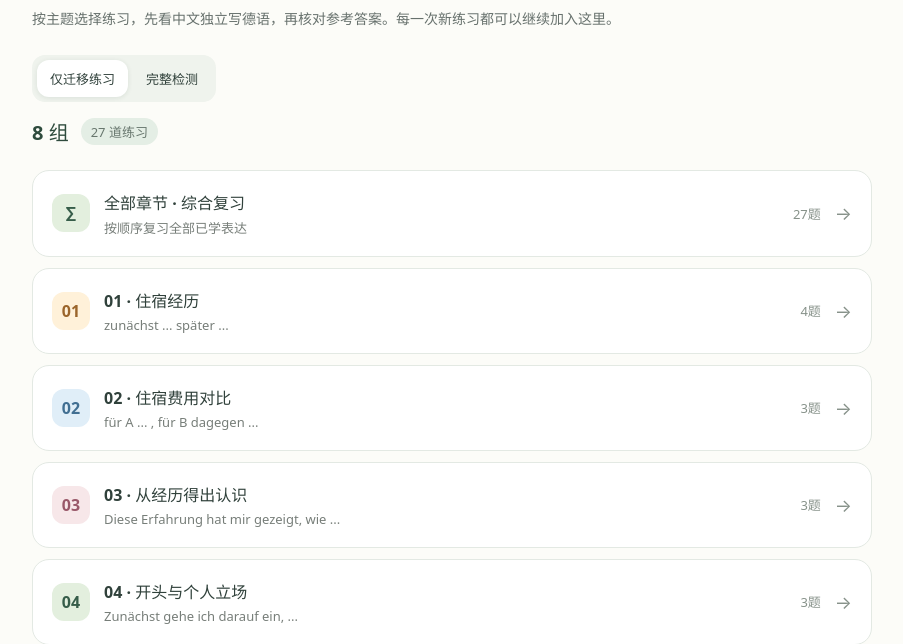
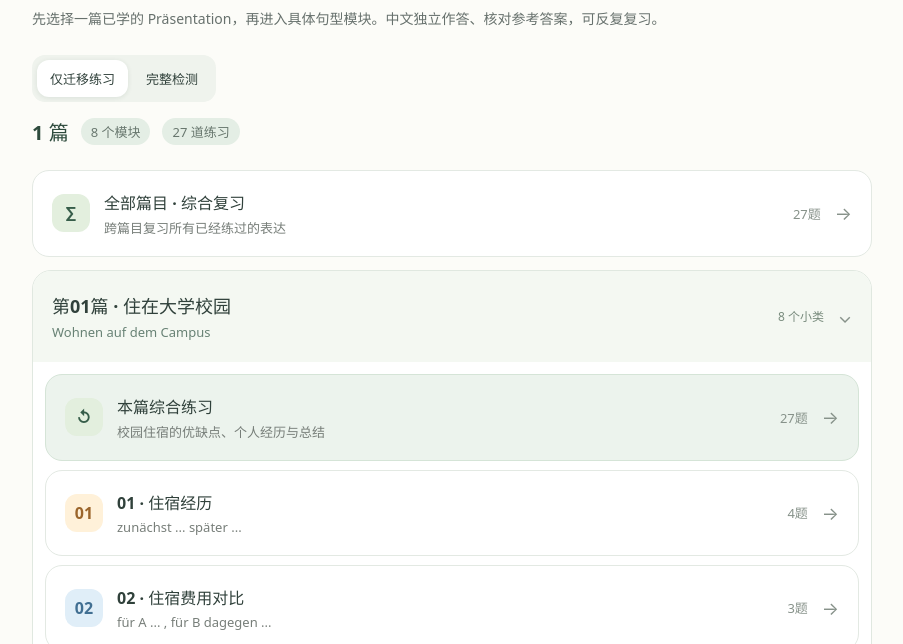
Before and after one commit to lusherry/deutsch-transfer, a plain HTML site: page index.html in a window 1280 px wide. Shown: the part 156-800 px from the top of the page, without its empty margins (188-1091 px from the left). Drawn offline with Linux system fonts and the light colour scheme.

Commit message:
Add expandable presentation-topic level above sentence pattern modules

```diff
--- a/index.html
+++ b/index.html
@@ -19,7 +19,7 @@ button:hover{border-color:#8eafa0}button:focus-visible,textarea:focus-visible{ou
 .mode button{border:0;background:transparent;padding:9px 13px;font-size:13px}.mode button.active{background:white;box-shadow:0 1px 5px #203c2b19}
 .summary{display:flex;align-items:center;gap:12px;margin:15px 0 24px;color:#68776e;font-size:13px}
 .summary strong{color:#2e4b3d;font-size:20px}.summary span{background:#e4eee5;border-radius:16px;padding:4px 10px}
-.catalog{display:grid;gap:11px}.module{display:flex;text-align:left;gap:14px;align-items:center;background:white;border:1px solid #e3e9e3;border-radius:17px;padding:19px;width:100%;transition:transform .12s,background .12s}
+.catalog{display:grid;gap:13px}.topic{background:#fff;border:1px solid #e0e8e0;border-radius:19px;overflow:hidden}.topicHead{display:flex;width:100%;align-items:center;gap:14px;text-align:left;padding:21px 19px;border:0;border-radius:0;background:#f4f8f2}.topicHead:hover{background:#ebf3eb}.topicTitle{font-size:18px;font-weight:730}.topicSubtitle{font-size:13px;color:#688275;margin-top:5px}.topicInfo{color:#788b7d;font-size:12px;white-space:nowrap}.topicBody{display:grid;gap:9px;padding:12px}.topicBody .module{box-shadow:none;background:#fff}.topicBody .module:hover{background:#f8fbf7}.topicOverview{background:#ecf3ed!important;border-color:#d5e4d7!important}.topicClosed{display:none}.module{display:flex;text-align:left;gap:14px;align-items:center;background:white;border:1px solid #e3e9e3;border-radius:17px;padding:19px;width:100%;transition:transform .12s,background .12s}
 .module:hover{background:#f8fbf7;transform:translateY(-1px)}.number{flex:none;width:38px;height:38px;display:grid;place-items:center;border-radius:12px;background:#e3efde;color:#365d49;font-weight:700}
 .module:nth-child(4n+2) .number{background:#fff1d9;color:#9b652b}.module:nth-child(4n+3) .number{background:#e0eef8;color:#416f92}.module:nth-child(4n+4) .number{background:#f7e7e9;color:#995869}
 .moduleText{flex:1;min-width:0}.moduleName{font-size:16px;font-weight:680}.moduleSub{font-size:13px;color:#777e79;margin-top:4px;overflow-wrap:anywhere}
@@ -42,7 +42,7 @@ footer{margin-top:42px;padding-top:20px;border-top:1px solid #e9eee9;font-size:1
 <header><div class="brand">德语迁移练习册 <span style="color:#87a795">/ Deutsch</span></div><button id="home" class="ghost small hidden">← 返回目录</button></header>
 <div id="catalog">
  <div class="eyebrow">SPRACHTRAINING · 持续积累</div><h1>从理解到独立表达</h1>
- <p class="sub">按主题选择练习，先看中文独立写德语，再核对参考答案。每一次新练习都可以继续加入这里。</p>
+ <p class="sub">先选择一篇已学的 Präsentation，再进入具体句型模块。中文独立作答、核对参考答案，可反复复习。</p>
  <div class="mode" id="catalogMode"><button data-mode="transfer" class="active">仅迁移练习</button><button data-mode="all">完整检测</button></div>
  <div id="summary" class="summary"></div><div id="modules" class="catalog"><div class="loading">正在载入练习题库……</div></div>
 </div>
@@ -65,7 +65,7 @@ footer{margin-top:42px;padding-top:20px;border-top:1px solid #e9eee9;font-size:1
 (function(){
 "use strict";
 const els=id=>document.getElementById(id);
-let modules=[], mode="transfer", chosen="all", list=[], pos=0, answers={}, revealed={}, done=false;
+let modules=[], topics=[], mode="transfer", chosen="all", list=[], pos=0, answers={}, revealed={}, done=false;
 const stageNames={recall:"第一阶段 · 语块回忆",rebuild:"第二阶段 · 原句重组",transfer:"第三阶段 · 迁移练习"};
 const normalize=s=>String(s||"").normalize("NFC").trim().replace(/\s+/g," ");
 const storageKey="deutsch-transfer-practice-v1";
@@ -75,20 +75,43 @@ function save(){
 function restore(){try{return JSON.parse(localStorage.getItem(storageKey)||"null");}catch(_){return null;}}
 function setMode(m){mode=m;document.querySelectorAll("[data-mode]").forEach(b=>{b.classList.toggle("active",b.dataset.mode===mode);b.setAttribute("aria-pressed",String(b.dataset.mode===mode));});renderCatalog();if(!els("practice").classList.contains("hidden")){start(chosen);}save();}
 function filtered(m){return m.questions.filter(q=>mode==="all"||q.stage==="transfer");}
-function getList(id){return (id==="all"?modules:modules.filter(m=>m.id===id)).flatMap(m=>filtered(m).map(q=>({...q,moduleTitle:m.title})))}
+function getList(id){
+ const selected=id==="all"?modules:id.startsWith("topic:")?modules.filter(m=>m.topicId===id.slice(6)):modules.filter(m=>m.id===id);
+ return selected.flatMap(m=>filtered(m).map(q=>({...q,moduleTitle:m.title})));
+}
 function textEl(tag,cl,txt){const el=document.createElement(tag);if(cl)el.className=cl;el.textContent=txt;return el;}
 function renderCatalog(){
  const total=modules.reduce((n,m)=>n+filtered(m).length,0),wrap=els("modules");wrap.replaceChildren();
- els("summary").replaceChildren(textEl("strong","",modules.length+" 组"),textEl("span","",total+" 道练习"));
- function row(id,title,subtitle,count,num){
-  const b=document.createElement("button");b.type="button";b.className="module";
+ els("summary").replaceChildren(textEl("strong","",topics.length+" 篇"),textEl("span","",modules.length+" 个模块"),textEl("span","",total+" 道练习"));
+ function row(id,title,subtitle,count,num,extraClass){
+  const b=document.createElement("button");b.type="button";b.className="module"+(extraClass?" "+extraClass:"");
   const number=textEl("div","number",num),body=textEl("div","moduleText","");
   body.append(textEl("div","moduleName",title),textEl("div","moduleSub",subtitle));
   b.append(number,body,textEl("div","count",count+"题"),textEl("div","arrow","→"));
   b.addEventListener("click",()=>start(id));return b;
  }
- wrap.append(row("all","全部章节 · 综合复习","按顺序复习全部已学表达",total,"∑"));
- modules.forEach((m,i)=>wrap.append(row(m.id,m.title,m.subtitle,filtered(m).length,String(i+1).padStart(2,"0"))));
+ wrap.append(row("all","全部篇目 · 综合复习","跨篇目复习所有已经练过的表达",total,"∑"));
+ topics.forEach((topic,i)=>{
+  const related=modules.filter(m=>m.topicId===topic.id);
+  if(!related.length)return;
+  const section=textEl("section","topic","");
+  const head=textEl("button","topicHead","");head.type="button";head.setAttribute("aria-expanded",i===0?"true":"false");
+  const label=textEl("div","moduleText","");
+  label.append(textEl("div","topicTitle",topic.title),textEl("div","topicSubtitle",topic.subtitle));
+  const info=textEl("span","topicInfo",related.length+" 个小类");
+  const chevron=textEl("span","arrow",i===0?"⌄":"›");
+  head.append(label,info,chevron);
+  const body=textEl("div","topicBody"+(i===0?"":" topicClosed"),"");
+  const count=related.reduce((n,m)=>n+filtered(m).length,0);
+  body.append(row("topic:"+topic.id,"本篇综合练习",topic.description||"复习这篇文章下的全部句型",count,"↺","topicOverview"));
+  related.forEach((m,j)=>body.append(row(m.id,m.title,m.subtitle,filtered(m).length,String(j+1).padStart(2,"0"))));
+  head.addEventListener("click",()=>{
+   const open=body.classList.toggle("topicClosed");
+   head.setAttribute("aria-expanded",open?"false":"true");
+   chevron.textContent=open?"›":"⌄";
+  });
+  section.append(head,body);wrap.append(section);
+ });
 }
 function showHome(){els("catalog").classList.remove("hidden");els("practice").classList.add("hidden");els("home").classList.add("hidden");history.replaceState(null,"",location.pathname);renderCatalog();}
 function start(id,keepState=false){
@@ -101,7 +124,7 @@ function renderQuestion(){
  els("activeQuestion").classList.toggle("hidden",done);els("finished").classList.toggle("hidden",!done);
  if(done){els("finishedSummary").textContent="本轮共 "+list.length+" 题。可以重新练习，或回到目录选择其他章节。";return;}
  const q=list[pos];if(!q)return;
- els("modTitle").textContent=chosen==="all"?q.moduleTitle:modules.find(m=>m.id===chosen)?.title||"";
+ els("modTitle").textContent=chosen==="all"?q.moduleTitle:chosen.startsWith("topic:")?(topics.find(t=>t.id===chosen.slice(6))?.title+" / "+q.moduleTitle):modules.find(m=>m.id===chosen)?.title||"";
  els("stageName").textContent=stageNames[q.stage]||"迁移练习";
  els("counter").textContent=(pos+1)+" / "+list.length;
  els("progressFill").style.width=((pos+1)/list.length*100)+"%";
@@ -124,12 +147,14 @@ els("next").addEventListener("click",next);els("previous").addEventListener("cli
 els("restart").addEventListener("click",restart);els("again").addEventListener("click",restart);
 fetch("./data/questions.json",{cache:"no-store"}).then(r=>{if(!r.ok)throw Error("题库文件无法读取");return r.json()}).then(data=>{
  modules=Array.isArray(data.modules)?data.modules.filter(m=>Array.isArray(m.questions)):[];
+ topics=Array.isArray(data.topics)&&data.topics.length?data.topics:[{id:"default",title:"第01篇 · 已学内容",subtitle:"Präsentation"}];
+ modules.forEach(m=>{if(!m.topicId)m.topicId=topics[0].id;});
  if(!modules.length)throw Error("题库为空");
  const saved=restore();if(saved?.mode==="all")mode="all";
  document.querySelectorAll("[data-mode]").forEach(b=>b.classList.toggle("active",b.dataset.mode===mode));
  renderCatalog();
  const hash=decodeURIComponent(location.hash.slice(1));
- if(hash&&(hash==="all"||modules.some(m=>m.id===hash))){
+ if(hash&&(hash==="all"||(hash.startsWith("topic:")&&topics.some(t=>t.id===hash.slice(6)))||modules.some(m=>m.id===hash))){
    if(saved&&saved.chosen===hash){chosen=hash;list=getList(hash);pos=Math.min(Math.max(0,saved.pos||0),list.length-1);answers=saved.answers||{};revealed=saved.revealed||{};done=!!saved.done;start(hash,true)}
    else start(hash);
  }
```
